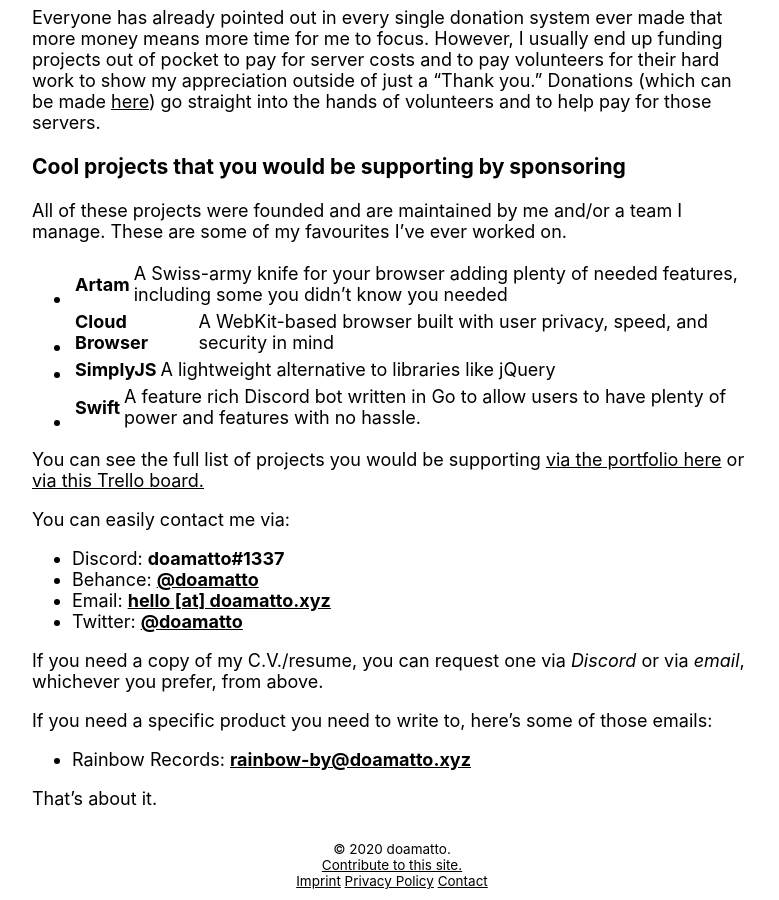
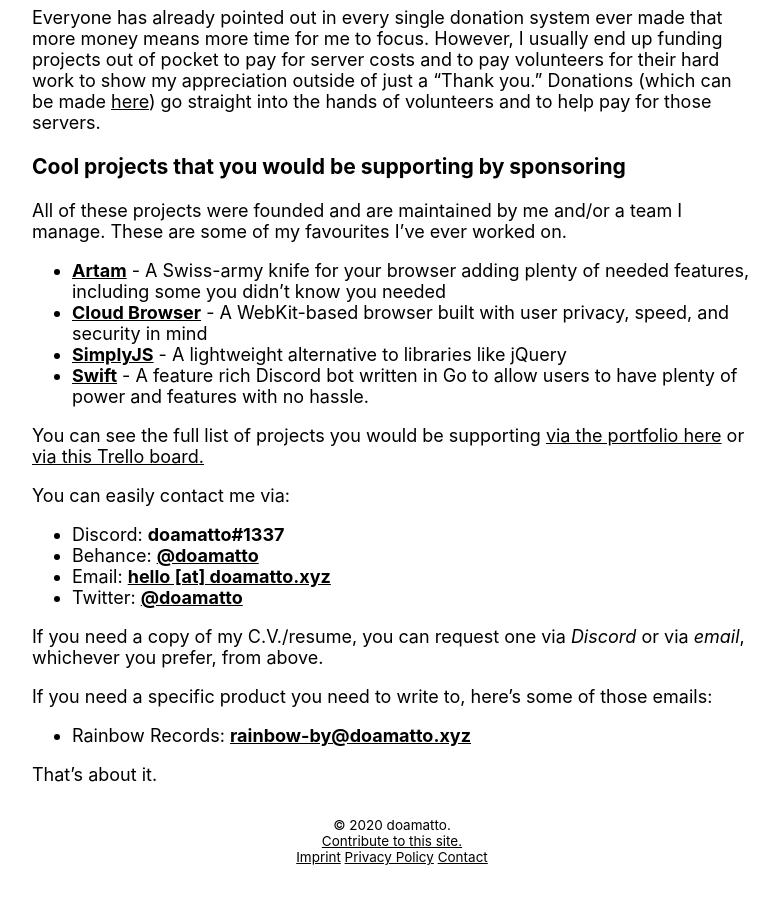
Before and after one commit to fossabot/nano, a Jekyll site: the page built from about.md, in a window 1280 px wide and 900 px high, scrolled down 651 px. Shown: the whole window, without its empty margins (248-1027 px from the left). Built offline with Jekyll 4.4.1, drawn with Linux system fonts in a browser that asks for light colours; some web fonts are replaced; part of the change alters nothing that is shown.

```diff
--- a/about.md
+++ b/about.md
@@ -12,10 +12,10 @@ Everyone has already pointed out in every single donation system ever made that
 ### Cool projects that you would be supporting by sponsoring
 All of these projects were founded and are maintained by me and/or a team I manage. These are some of my favourites I've ever worked on.
 
-- **Artam** | A Swiss-army knife for your browser adding plenty of needed features, including some you didn't know you needed
-- **Cloud Browser** | A WebKit-based browser built with user privacy, speed, and security in mind
-- **SimplyJS** | A lightweight alternative to libraries like jQuery
-- **Swift** | A feature rich Discord bot written in Go to allow users to have plenty of power and features with no hassle.
+- [**Artam**](https://github.com/doamatto/artam) - A Swiss-army knife for your browser adding plenty of needed features, including some you didn't know you needed
+- [**Cloud Browser**](https://github.com/Cloud-Browser) - A WebKit-based browser built with user privacy, speed, and security in mind
+- [**SimplyJS**](http://github.com/doamatto/simply.js) - A lightweight alternative to libraries like jQuery
+- [**Swift**](https://github.com/doamatto/swiftbot) - A feature rich Discord bot written in Go to allow users to have plenty of power and features with no hassle.
 
 You can see the full list of projects you would be supporting [via the portfolio here](/projects) or [via this Trello board.](https://trello.com/b/gODKGO1o/)
 
```
